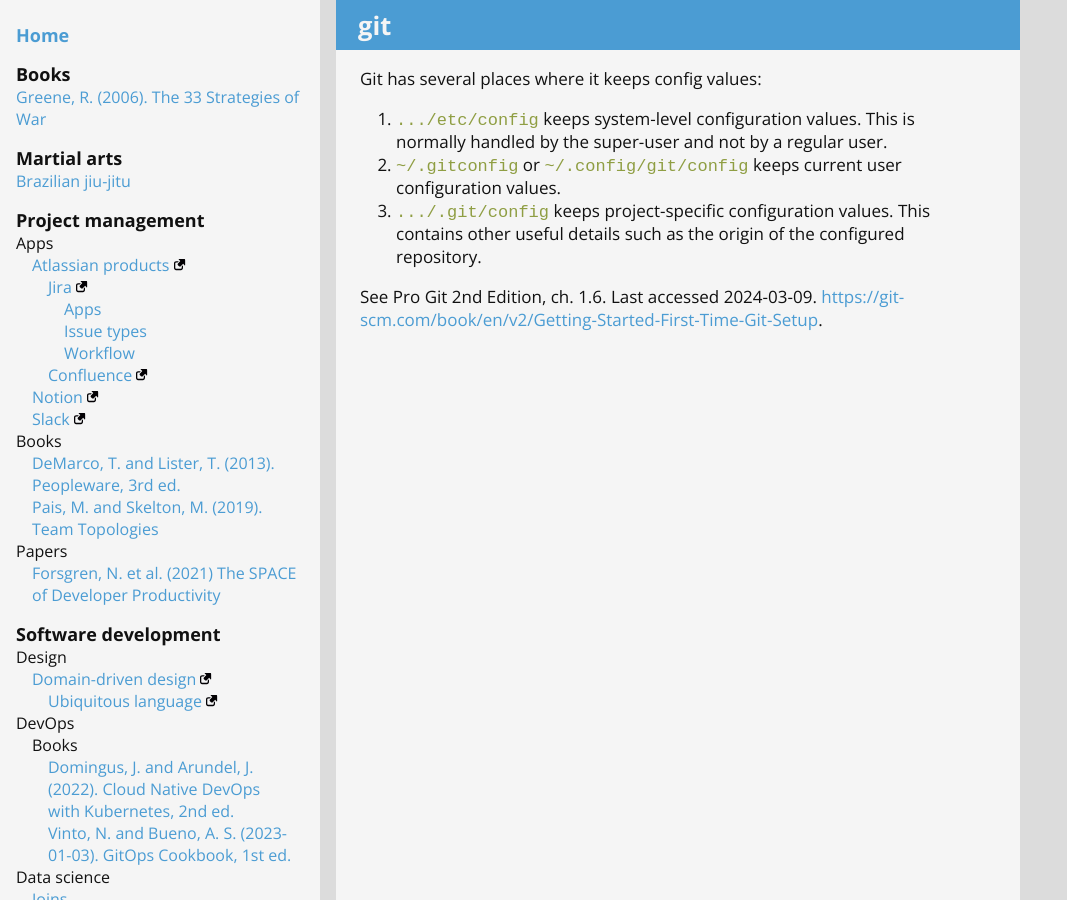
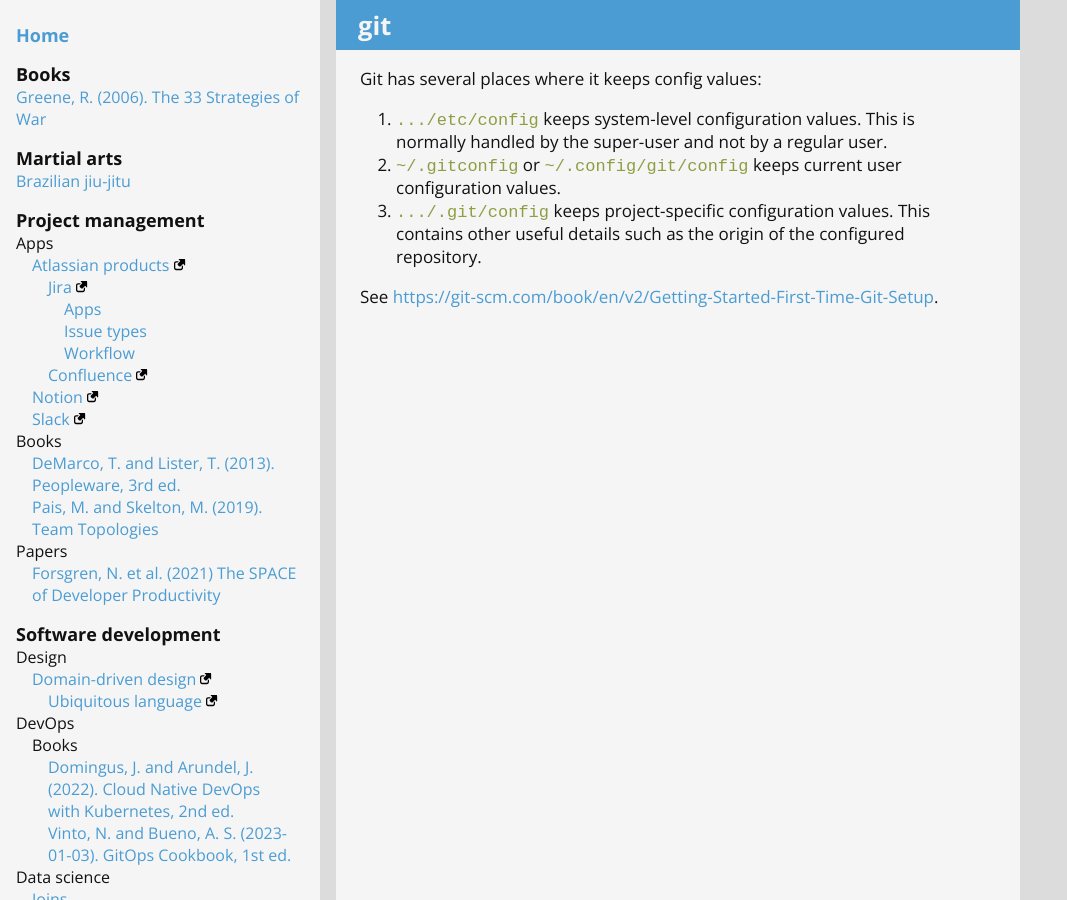
Before and after one commit to ganiulis/personal-notes, a Jekyll site: the page built from software-development/tools/version-control/git.md, in a window 1280 px wide. Shown: the whole page, without its empty margins (0-1067 px from the left). Built offline with Jekyll 4.4.1, drawn with Linux system fonts in a browser that asks for light colours; our own code applies the rules of GitHub Pages for plain Markdown files.

Commit message:
Add notes

```diff
--- a/software-development/tools/version-control/git.md
+++ b/software-development/tools/version-control/git.md
@@ -10,4 +10,4 @@ Git has several places where it keeps config values:
 2. `~/.gitconfig` or `~/.config/git/config` keeps current user configuration values.
 3. `.../.git/config` keeps project-specific configuration values. This contains other useful details such as the origin of the configured repository.
 
-See Pro Git 2nd Edition, ch. 1.6. Last accessed 2024-03-09. <https://git-scm.com/book/en/v2/Getting-Started-First-Time-Git-Setup>.
+See <https://git-scm.com/book/en/v2/Getting-Started-First-Time-Git-Setup>.
```
